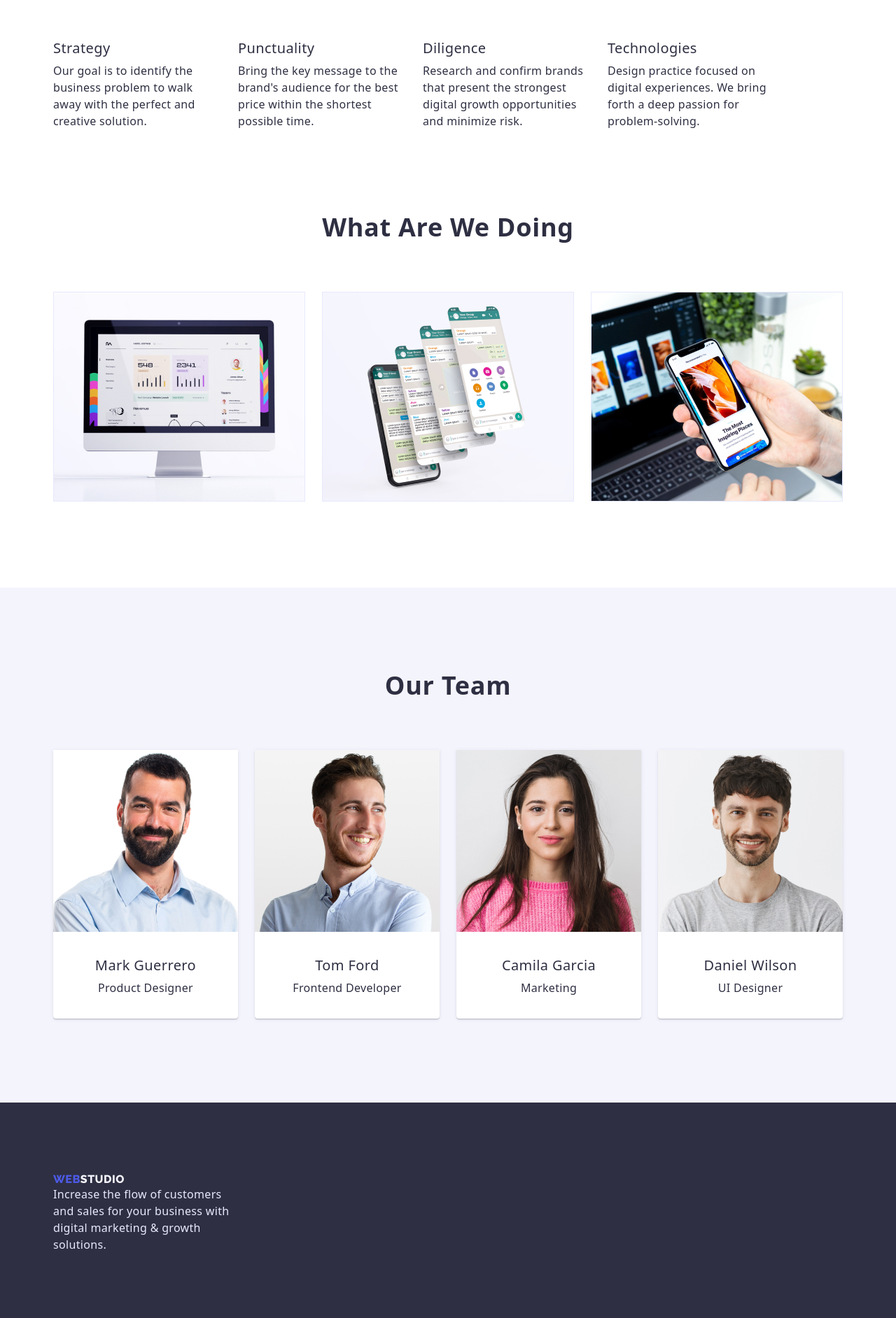
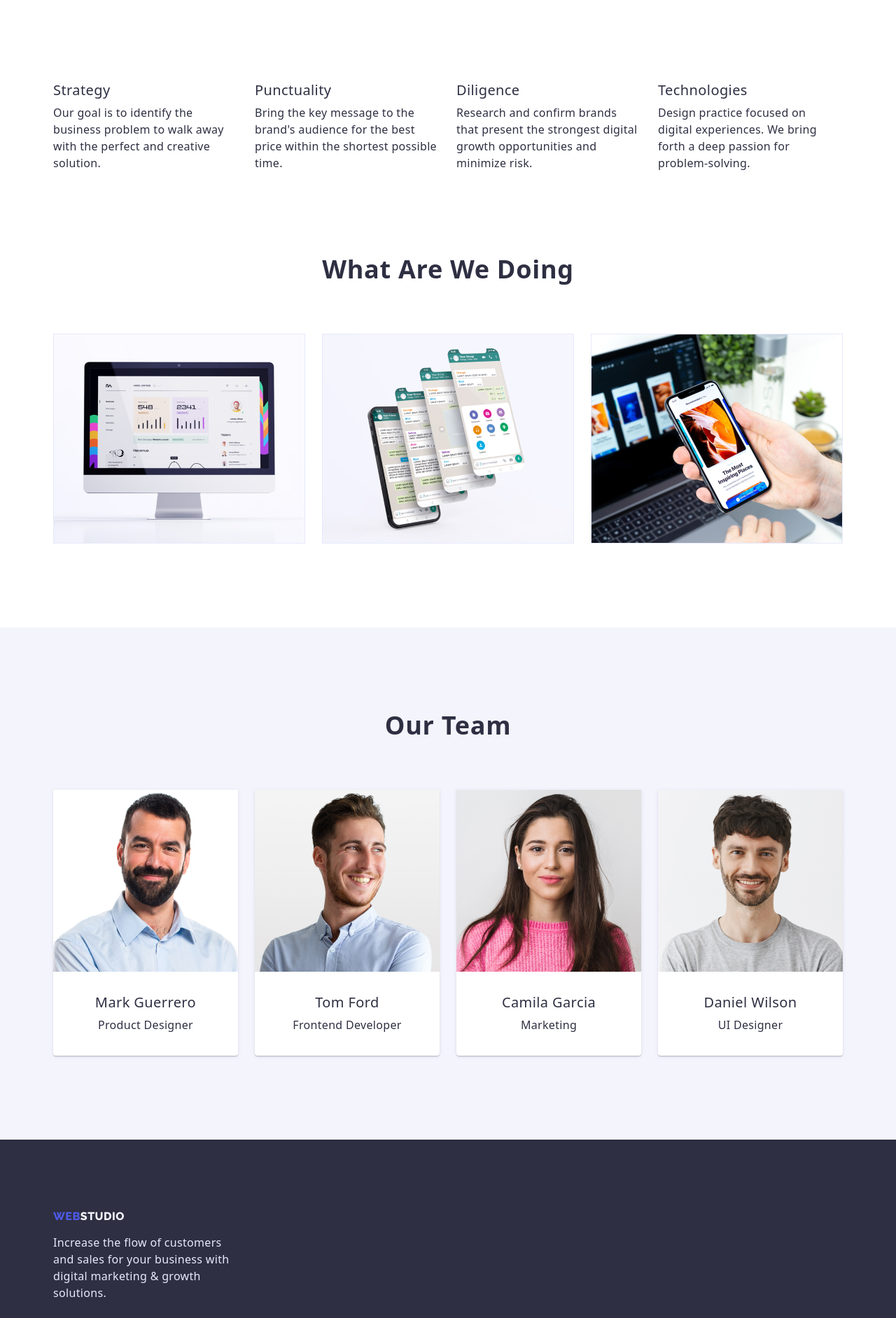
Before and after one commit to OhWellNevermind/goit-markup-hw-03, a plain HTML site: page index.html in a window 1280 px wide. Shown: the part 736-2620 px from the top of the page at 70% size. Drawn offline with nearby package versions, Linux system fonts and the light colour scheme.

Commit message:
all corections was made

```diff
--- a/css/styles.css
+++ b/css/styles.css
@@ -1,6 +1,6 @@
 body
 {
-    font-family: Roboto;
+    font-family: Roboto, sans-serif;
     color: #2E2F42;
 }
 
@@ -15,6 +15,13 @@ ul
     list-style: none;
     margin: 0;
     padding: 0;
+}
+
+img
+{
+    max-width: 100%;
+    height: auto;
+    display: block;
 }
 
 .container
@@ -48,7 +55,7 @@ ul
 
 .logo
 {
-    font-family: Raleway;
+    font-family: Raleway, sans-serif;
     font-weight: 800;
     text-decoration: none;
     color: #2E2F42;
@@ -70,7 +77,7 @@ ul
 
 .navigation-list-item:not(:last-child)
 {
-    padding-right: 40px;
+    margin-right: 40px;
 }
 
 .navigation-list-link
@@ -97,7 +104,7 @@ ul
 }
 
 .contacts-list-item:not(:last-child) {
-    padding-right: 40px;
+    margin-right: 40px;
 }
 
 .contacts-list-link
@@ -124,7 +131,6 @@ ul
     align-items: center;
     flex-direction: column;
     width: 1440px;
-    height: 600px;
 }
 
 .order
@@ -134,14 +140,19 @@ ul
 
 .order-header
 {
+    padding-top: 188px;
     text-align: center;
     margin-bottom: 48px;
     width: 490px;
-    font-family: 'Roboto';
     font-weight: 700;
     font-size: 56px;
     line-height: 1.07;
     color: #FFFFFF;
+}
+
+.order-button-container
+{
+    padding-bottom: 188px;
 }
 
 .order-button
@@ -155,7 +166,7 @@ ul
     border: none;
     border-radius: 4px;
     cursor: pointer;
-    font-family: Roboto;
+    font-family: Roboto, sans-serif;
     font-style: normal;
     font-weight: 500;
     font-size: 16px;
@@ -172,24 +183,19 @@ ul
 .page-why-us-container
 {
     display: flex;
-    margin-top: 120px;
-    margin-bottom: 120px;
-}
-
-.why-us-list-item:not(:last-child)
-{
-    padding-right: 24px;
+    padding-top: 120px;
+    padding-bottom: 120px;
 }
 
 .why-us-list
 {
     display: flex;
-    align-items: baseline;
+    flex-wrap: wrap;
+    gap: 24px;
 }
 
 .why-us-list-item
 {
-    width: 288px;
     flex-basis: calc(100% / 4 - 24px);
 }
 
@@ -203,6 +209,7 @@ ul
 
 .why-us-list-description
 {
+    width: 264px;
     margin-top: 8px;
     font-size: 16px;
     line-height: 1.5;
@@ -210,22 +217,21 @@ ul
 }
 
 /* What are we doing */
+.works
+{
+    padding-bottom: 120px;
+}
+
 .works-list
 {
     display: flex;
     justify-content: center;
     flex-wrap: wrap;
-    padding-bottom: 120px;
-}
-
-.works-list-item
-{
-    flex-basis: calc(100% / 3 - 24px);
 }
 
 .works-list-item:not(:nth-child(3n))
 {
-    padding-right: 24px;
+    margin-right: 24px;
 }
 
 .works-heading
@@ -242,6 +248,8 @@ ul
 /* Our Team */
 .team
 {
+    padding-top: 120px;
+    padding-bottom: 120px;
     background-color: #F4F4FD;
 }
 
@@ -249,7 +257,6 @@ ul
 {
     text-align: center;
     margin-bottom: 72px;
-    padding-top: 120px;
     font-weight: 700;
     font-size: 36px;
     line-height: 1.11;
@@ -269,18 +276,21 @@ ul
 
 .team-list-item
 {
-    flex-basis: calc(100% / 4 - 24px);
     background-color: #fff;
-    margin-bottom: 120px;
     box-shadow: 0px 1px 6px rgba(46, 47, 66, 0.08), 0px 1px 1px rgba(46, 47, 66, 0.16), 0px 2px 1px rgba(46, 47, 66, 0.08);
     border-radius: 0px 0px 4px 4px;
 }
 
+.team-list-item-text
+{
+    padding-top: 32px;
+    padding-bottom: 32px;
+}
+
 .team-list-item-name
 {
-    margin-top: 32px;
+    text-align: center;
     margin-bottom: 8px;
-    text-align: center;
     font-weight: 500;
     font-size: 20px;
     line-height: 1.2;
@@ -289,8 +299,6 @@ ul
 
 .team-list-item-desc
 {
-    margin-top: 0;
-    margin-bottom: 32px;
     text-align: center;
     font-size: 16px;
     line-height: 1.5;
@@ -301,17 +309,18 @@ ul
 .footer
 {
     background: #2E2F42;
-}
-
-.page-footer-container
-{
     padding-top: 100px;
     padding-bottom: 100px;
 }
 
+.footer-logo-container
+{
+    margin-bottom: 16px;
+}
+
 .footer-logo
 {
-    font-family: Raleway;
+    font-family: Raleway, sans-serif;
     font-weight: 800;
     letter-spacing: 0.03em;
     text-decoration: none;
@@ -323,9 +332,13 @@ ul
     color: #F4F4FD;
 }
 
+.footer-text-container
+{
+    width: 264px;
+}
+
 .footer-text
 {
-    width: 264px;
     font-style: normal;
     font-size: 16px;
     line-height: 1.5;
@@ -334,13 +347,17 @@ ul
 }
 
 /* portfolio.html */
+.projects-section
+{
+    padding-top: 96px;
+    padding-bottom: 120px;
+}
 /* Filter buttons */
 .filter-button-list
 {
     display: flex;
     justify-content: center;
-    padding-top: 168px;
-    padding-bottom: 72px;
+    margin-bottom: 72px;
 }
 
 .filter-button
@@ -349,7 +366,7 @@ ul
     background-color: #F4F4FD;
     border: none;
     border-radius: 4px;
-    font-family: Roboto;
+    font-family: Roboto, sans-serif;
     font-weight: 500;
     font-size: 16px;
     line-height: 1.5;
@@ -380,7 +397,6 @@ ul
 
 .project-list-item
 {
-    flex-basis: calc(100% / 3 - 20px);
     margin-bottom: 48px;
 }
 
@@ -388,13 +404,19 @@ ul
 {
     padding-top: 32px;
     padding-bottom: 32px;
+    padding-left: 16px;
     border: 1px solid #E7E9FC;
     border-top: none;
 }
 
 .project-list-item:not(:nth-child(3n))
 {
-    margin-right: 20px;
+    margin-right: 24px;
+}
+
+.project-list-item:nth-last-child(-n+3)
+{
+    margin-bottom: 0;
 }
 
 .project-list-photo
@@ -404,7 +426,6 @@ ul
 
 .project-list-name
 {
-    padding-left: 16px;
     font-weight: 500;
     font-size: 20px;
     line-height: 1.5;
@@ -414,7 +435,6 @@ ul
 
 .project-list-description
 {
-    padding-left: 16px;
     font-size: 16px;
     line-height: 1.5;
     letter-spacing: 0.02em;
--- a/index.html
+++ b/index.html
@@ -65,7 +65,9 @@
       <section class="order">
         <div class="container page-order-container">
           <h1 class="order-header">Effective Solutions for Your Business</h1>
+          <div class="order-button-container">
             <button class="order-button" type="button">Order Service</button>
+          </div>
         </div>
       </section>
 
@@ -80,7 +82,6 @@
                 the perfect and creative solution.
               </p>
             </li>
-
             <li class="why-us-list-item">
               <h3 class="why-us-list-title">Punctuality</h3>
               <p class="why-us-list-description">
@@ -109,8 +110,8 @@
       </section>
 
       <section class="works">
+        <div class="container page-works-container">
           <h2 class="works-heading">What are we doing</h2>
-        <div class="container page-works-container">
           <ul class="works-list">
             <li class="works-list-item">
               <img
@@ -143,8 +144,8 @@
       </section>
 
       <section class="team">
+        <div class="container">
           <h2 class="team-heading">Our Team</h2>
-        <div class="container">
           <ul class="team-list">
             <li class="team-list-item">
               <img
@@ -153,8 +154,10 @@
                 height="260"
                 alt="Mark Guerrero"
               />
+              <div class="team-list-item-text">
                 <h3 class="team-list-item-name">Mark Guerrero</h3>
                 <p class="team-list-item-desc">Product Designer</p>
+              </div>
             </li>
 
             <li class="team-list-item">
@@ -164,8 +167,10 @@
                 height="260"
                 alt="Tom Ford"
               />
+              <div class="team-list-item-text">
                 <h3 class="team-list-item-name">Tom Ford</h3>
                 <p class="team-list-item-desc">Frontend Developer</p>
+              </div>
             </li>
 
             <li class="team-list-item">
@@ -175,8 +180,10 @@
                 height="260"
                 alt="Camila Garcia"
               />
+              <div class="team-list-item-text">
                 <h3 class="team-list-item-name">Camila Garcia</h3>
                 <p class="team-list-item-desc">Marketing</p>
+              </div>
             </li>
 
             <li class="team-list-item">
@@ -186,8 +193,10 @@
                 height="260"
                 alt="Daniel Wilson"
               />
+              <div class="team-list-item-text">
                 <h3 class="team-list-item-name">Daniel Wilson</h3>
                 <p class="team-list-item-desc">UI Designer</p>
+              </div>
             </li>
           </ul>
         </div>
@@ -196,15 +205,19 @@
 
     <!-- Footer -->
     <footer class="footer">
-      <div class="container page-footer-container">
+      <div class="container">
+        <div class="footer-logo-container">
           <a class="footer-logo" href="./index.html">
             WEB<span class="footer-logo-part">STUDIO</span>
           </a>
+        </div>
+        <div class="footer-text-container">
           <p class="footer-text">
             Increase the flow of customers and sales for your business with
             digital marketing & growth solutions.
           </p>
         </div>
+      </div>
     </footer>
   </body>
 </html>
```
Also changed, not shown: portfolio.html (+7 -4 lines). Lines whose indentation alone changed are shown as unchanged.
